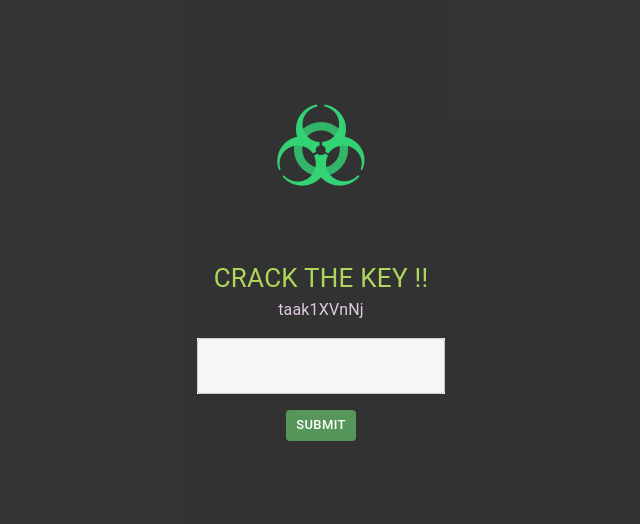
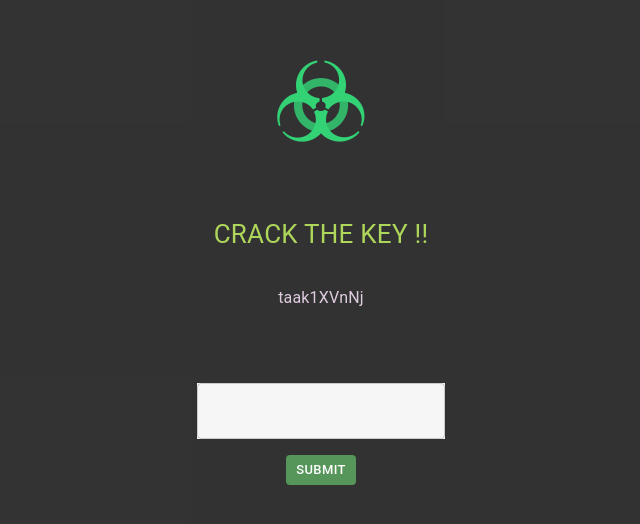
Before and after one commit to Ellipse404/Ellipse404.github.io, a React (Create React App) app: page / in a window 1280 px wide. Shown: the part 132-656 px from the top of the page, without its empty margins (319-959 px from the left). Built offline with nearby package versions, Linux system fonts and the light colour scheme; no server answers.

Commit message:
hints to crack

```diff
--- a/src/containers/LandingPage/index.js
+++ b/src/containers/LandingPage/index.js
@@ -26,15 +26,22 @@ const useStyles = makeStyles((theme) => ({
     width: "100%",
     justifyContent: "center",
     paddingBottom: "16px",
+    marginTop: "16px",
   },
 
   heading: {
     fontSize: "26px",
     color: "yellowgreen",
+    paddingBottom: "16px",
   },
 
   typo1: {
     color: "thistle",
+  },
+
+  hideCls: {
+    display: "none !important",
+    color: "white",
   },
 }));
 
@@ -60,7 +67,6 @@ const LandingComponent = () => {
       toast.error("Error !!", { pauseOnHover: false, autoClose: 2000 });
     }
   };
-  console.log("crackedKey ->", crackedKey);
 
   return (
     <React.Fragment>
@@ -74,6 +80,10 @@ const LandingComponent = () => {
             {truncateString(nkey)}
           </Typography>
         </Box>
+        <pre style={{ marginTop: "0px !important" }}>
+         Bravo !! u r in the game !! Find the actual key !!
+        </pre>
+        <p className={classes.hideCls}>{nkey}</p>
         <Box className={classes.centered_div}>
           <TextField
             sx={{ background: "whitesmoke" }}
```
Also changed, not shown: src/containers/LandingPage/index.css (deleted).
